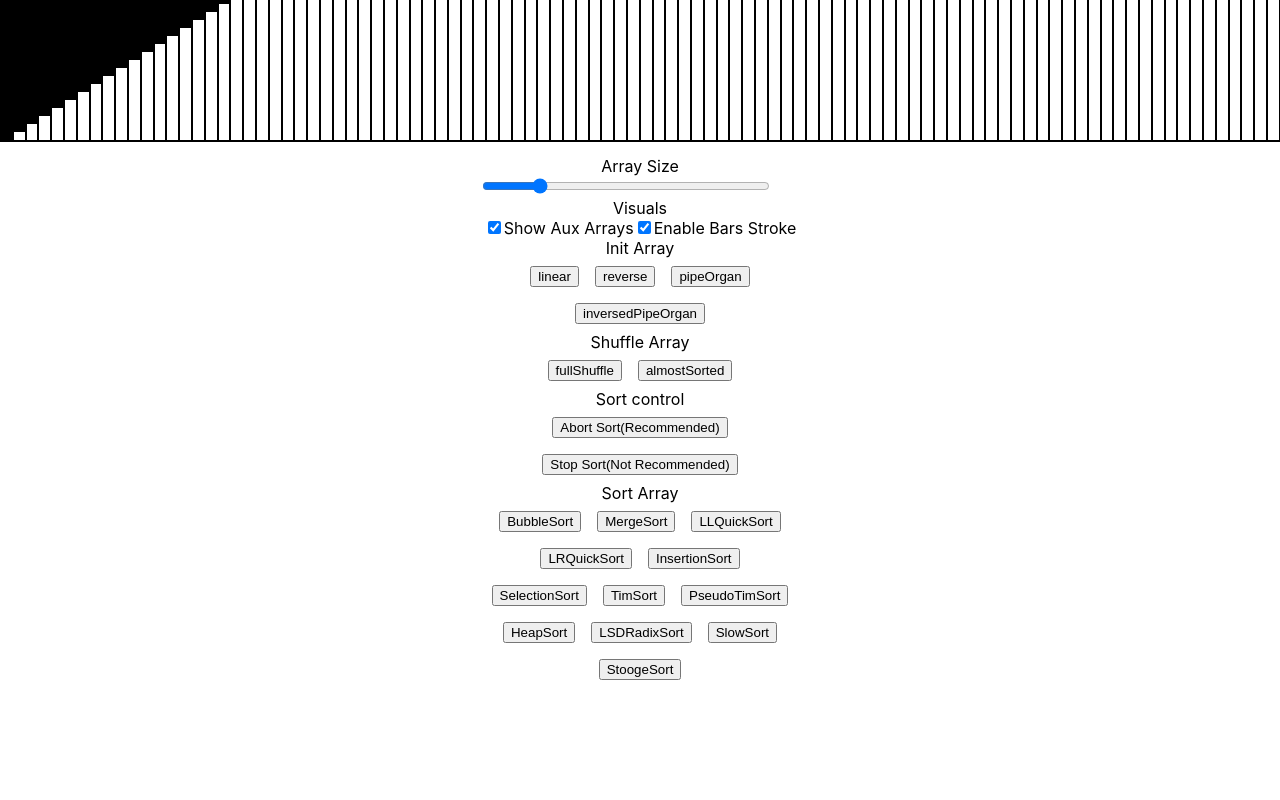
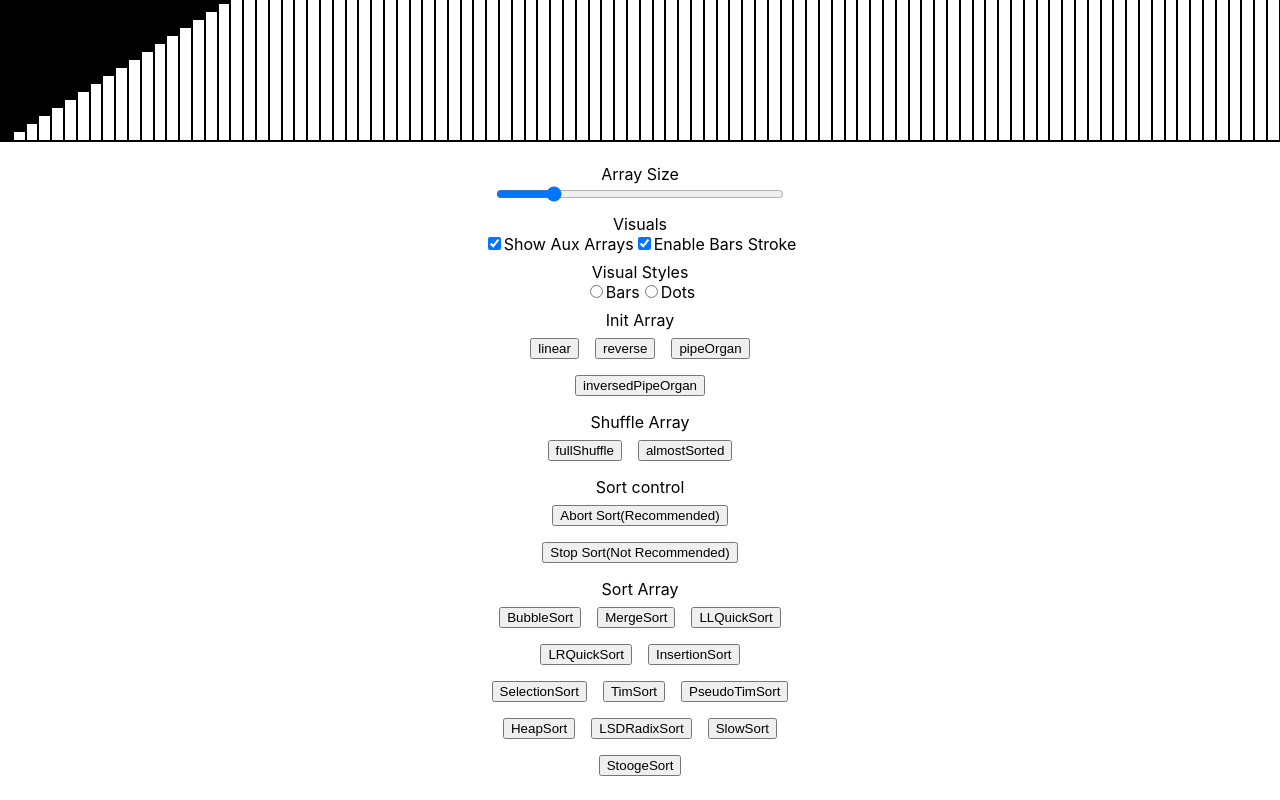
Before and after one commit to meetinger/array-visualizer, a React (Create React App) app: page / in a window 1280 px wide. Shown: the part 660-1460 px from the top of the page. Before the commit the page ends 1364 px from the top, so only its background shows below. Built offline with nearby package versions, Linux system fonts and the light colour scheme.

Commit message:
Add dots visual style

```diff
--- a/src/components/ArrayVisualizer/ArrayVisualizer.js
+++ b/src/components/ArrayVisualizer/ArrayVisualizer.js
@@ -37,6 +37,7 @@ export class ArrayVisualizer extends React.Component {
     Reads
     Writes
 
+    visualStyle
 
     constructor(props) {
         super(props);
@@ -59,6 +60,11 @@ export class ArrayVisualizer extends React.Component {
         this.Sorts = new Sorts(this);
         this.showAuxArrays = true
         this.enableBarsStroke = true
+        this.visualStyle = {
+            // style: "bars",
+            style: "bars",
+            barsStroke: true,
+        }
     }
 
     initArray(func, length, setToState=false) {
@@ -95,7 +101,12 @@ export class ArrayVisualizer extends React.Component {
     }
 
     setEnableBarsStroke(val){
-        this.enableBarsStroke = val;
+        this.visualStyle.barsStroke = val;
+        this.forceMainArrayUpdate()
+    }
+
+    setVisualStyle(val){
+        this.visualStyle.style = val;
         this.forceMainArrayUpdate()
     }
 
@@ -213,7 +224,7 @@ export class ArrayVisualizer extends React.Component {
             for (let i = this.state.auxArrays.length - 1; i >= 0; i--) {
                 tmp.push(
                     <ArrayWindow key={this.state.auxArrays.length - i} array={this.state.auxArrays[i]}
-                                 mainArray={this.state.array} height={100 / (1 + this.state.auxArrays.length)} enableBarsStroke = {this.enableBarsStroke} />
+                                 mainArray={this.state.array} height={100 / (1 + this.state.auxArrays.length)} visualProps = {this.visualStyle} />
                 )
             }
         }
@@ -227,7 +238,7 @@ export class ArrayVisualizer extends React.Component {
                 <div style={{height: "100vh"}}>
                 {/*<div>*/}
                     {this.genArrayWindows()}
-                    <ArrayWindow array={this.state.array} mainArray={this.state.array} height={this.showAuxArrays ? 100/(1+this.state.auxArrays.length) : 100} enableBarsStroke = {this.enableBarsStroke}/>
+                    <ArrayWindow array={this.state.array} mainArray={this.state.array} height={this.showAuxArrays ? 100/(1+this.state.auxArrays.length) : 100} visualProps={this.visualStyle}/>
                 </div>
                 <div>
                     <Controls arrayVisualizer={this} sorts={this.Sorts}/>
--- a/src/components/ArrayWindow/ArrayWindow.js
+++ b/src/components/ArrayWindow/ArrayWindow.js
@@ -1,47 +1,58 @@
 import React from 'react';
 import styles from "./ArrayWindow.module.scss";
 
-export function ArrayWindow(props){
+export function ArrayWindow(props) {
     let array = props.array
     let mainArray = props.mainArray
     let height = props.height
-    let borderEnabled = props.enableBarsStroke
-    // let style = props.style
+    let visualProps = props.visualProps
+    let borderEnabled = visualProps.barsStroke
+    let visualStyle = visualProps.style
     // console.log(array)
     let arr = []
 
-    // let border = borderEnabled ? {} : {border: "none"}
-
-    if(borderEnabled) {
+    if (visualStyle === "bars") {
+        let border = borderEnabled ? {} : {border: "none"}
         for (let i = 0; i < array.length; ++i) {
             let styleSheet = {
                 height: array[i].getValue() / mainArray.length * 100 + "%",
                 backgroundColor: "rgb(" + array[i].getColor() + ")",
+                ...border
             }
             arr.push(<div key={i} style={styleSheet} className={styles.bar}/>);
         }
-    }else{
-        for (let i = 0; i < array.length; ++i) {
+        for (let i = array.length; i < mainArray.length; ++i) {
             let styleSheet = {
-                height: array[i].getValue() / mainArray.length * 100 + "%",
-                backgroundColor: "rgb(" + array[i].getColor() + ")",
-                border: "none"
+                height: "0%",
+                backgroundColor: "rgb(255,255,255)",
             }
             arr.push(<div key={i} style={styleSheet} className={styles.bar}/>);
         }
+    } else if (visualStyle === "dots") {
+        for (let i = 0; i < array.length; ++i) {
+            let styleSheet = {
+                bottom: "calc(" + array[i].getValue() / mainArray.length * 100 + "% - 0.25rem)",
+                backgroundColor: "rgb(" + array[i].getColor() + ")",
+            }
+            arr.push(<div className={styles.dotContainer}>
+                <div key={i} style={styleSheet} className={styles.dot}/>
+            </div>);
+        }
+        for (let i = array.length; i < mainArray.length; ++i) {
+            let styleSheet = {
+                bottom: 0,
+                backgroundColor: "rgb(0, 0, 0)",
+            }
+            arr.push(<div className={styles.dotContainer}>
+                <div key={i} style={styleSheet} className={styles.dot}/>
+            </div>);
+        }
     }
-    for(let i = array.length;i < mainArray.length;++i){
-        let styleSheet = {
-            height: "0%",
-            backgroundColor: "rgb(255,255,255)",
-        }
-        arr.push(<div key={i} style={styleSheet} className={styles.bar}/>);
-    }
-    if(array.length===0){
+    if (array.length === 0) {
         return <div/>
     }
     return (
-        <div style={{width: "100%", height: height+"%"}}>
+        <div style={{width: "100%", height: height + "%"}}>
             <div className={styles.arrayContainer}>
                 {arr}
             </div>
--- a/src/components/Controls/Controls.js
+++ b/src/components/Controls/Controls.js
@@ -45,28 +45,28 @@ export class Controls extends React.Component {
         this.isControlShow = !this.isControlShow
     }
 
-    initArray(func){
+    initArray(func) {
         this.arrayVisualizer.initArray(func, this.arrayVisualizer.getArrLength(), true)
     }
 
-    shuffleArray(func){
+    shuffleArray(func) {
         this.arrayVisualizer.shuffleArray(func)
     }
 
-    sortArray(sortName){
-        this.sorts.runSort(sortName, 0, this.arrayVisualizer.getArrLength()-1)
+    sortArray(sortName) {
+        this.sorts.runSort(sortName, 0, this.arrayVisualizer.getArrLength() - 1)
     }
 
-    stopSort(){
+    stopSort() {
         this.arrayVisualizer.stopSort()
     }
 
-    abortSort(){
+    abortSort() {
         this.stopSort()
         this.initArray(initFunctions.linear)
     }
 
-    genInitFunctions(){
+    genInitFunctions() {
         // console.log(initFunctions)
         let tmp = []
         for (let i in initFunctions) {
@@ -77,19 +77,19 @@ export class Controls extends React.Component {
         return tmp;
     }
 
-    getSorts(){
+    getSorts() {
         let tmp = []
         let sortsNames = this.sorts.getSortsPaths()
         for (let i of sortsNames) {
-                tmp.push(
-                    <button key={i} onClick={this.sortArray.bind(this, i)}>{i}</button>)
+            tmp.push(
+                <button key={i} onClick={this.sortArray.bind(this, i)}>{i}</button>)
         }
         return tmp;
     }
 
-    getShuffles(){
+    getShuffles() {
         let tmp = []
-        for(let i in shuffles){
+        for (let i in shuffles) {
             tmp.push(
                 <button key={i} onClick={this.shuffleArray.bind(this, shuffles[i])}>{i}</button>
             )
@@ -97,14 +97,18 @@ export class Controls extends React.Component {
         return tmp;
     }
 
-    toggleShowAuxArrays(){
+    toggleShowAuxArrays() {
         let element = document.getElementById("auxArrShowCB")
         this.arrayVisualizer.setShowAuxArrays(element.checked)
     }
 
-    toggleBarsStroke(){
+    toggleBarsStroke() {
         let element = document.getElementById("enableStrokeCB")
         this.arrayVisualizer.setEnableBarsStroke(element.checked)
+    }
+
+    toggleVisualStyle(val){
+        this.arrayVisualizer.setVisualStyle(val)
     }
 
     render() {
@@ -113,41 +117,58 @@ export class Controls extends React.Component {
                 {/*<div onClick={this.toggleControlShow.bind(this)} id={styles.showToggleBtn}>&lt;&lt;</div>*/}
                 <div id={styles.controls}>
                     <div>
-                        <div className={styles.textCenter}>Array Size</div>
-                        <input id={styles.slider} type="range" min="10" max="500" defaultValue={this.arrayVisualizer.DEFAULT_ARR_LEN}
-                               step="10"
-                               onChange={this.updateArrLength.bind(this)}/>
-                        <div className={styles.textCenter}>
-                            <div>Visuals</div>
+                        <div>
+                            <div className={styles.sectionHeader}>Array Size</div>
+                            <input id={styles.slider} type="range" min="10" max="500"
+                                   defaultValue={this.arrayVisualizer.DEFAULT_ARR_LEN}
+                                   step="10"
+                                   onChange={this.updateArrLength.bind(this)}/>
+                        </div>
+                        <div>
+                            <div className={styles.sectionHeader}>Visuals</div>
                             <div>
-                                <input onChange={this.toggleShowAuxArrays.bind(this)} type="checkbox" id="auxArrShowCB" name="auxArrShowCB" defaultChecked={true}/>
-                                    <label htmlFor="auxArrShowCB">Show Aux Arrays</label>
+                                <input onChange={this.toggleShowAuxArrays.bind(this)} type="checkbox" id="auxArrShowCB"
+                                       name="auxArrShowCB" defaultChecked={true}/>
+                                <label htmlFor="auxArrShowCB">Show Aux Arrays</label>
 
-                                <input onChange={this.toggleBarsStroke.bind(this)} type="checkbox" id="enableStrokeCB" name="enableStrokeCB" defaultChecked={true}/>
+                                <input onChange={this.toggleBarsStroke.bind(this)} type="checkbox" id="enableStrokeCB"
+                                       name="enableStrokeCB" defaultChecked={true}/>
                                 <label htmlFor="enableStrokeCB">Enable Bars Stroke</label>
                             </div>
                         </div>
-                        <div className={styles.textCenter}>
-                            <div>Init Array</div>
+                        <div>
+                            <div className={styles.sectionHeader}>Visual Styles</div>
+                            <div>
+                                <input onChange={this.toggleVisualStyle.bind(this, "bars")} type="radio" id="barsRadioBtn"
+                                       name="visualStyle" value="bars"/>
+                                <label htmlFor="barsRadioBtn">Bars</label>
+
+                                <input onChange={this.toggleVisualStyle.bind(this, "dots")} type="radio" id="dotsRadioBtn"
+                                       name="visualStyle" value="dots"/>
+                                <label htmlFor="dotsRadioBtn">Dots</label>
+                            </div>
+                        </div>
+                        <div>
+                            <div className={styles.sectionHeader}>Init Array</div>
                             <div>{this.genInitFunctions()}</div>
                         </div>
 
-                        <div className={styles.textCenter}>
-                            <div>Shuffle Array</div>
+                        <div>
+                            <div className={styles.sectionHeader}>Shuffle Array</div>
                             <div>
                                 {/*<button onClick={this.shuffleArray.bind(this)}>Random</button>*/}
                                 <div>{this.getShuffles()}</div>
                             </div>
                         </div>
-                        <div className={styles.textCenter}>
-                            <div>Sort control</div>
+                        <div>
+                            <div className={styles.sectionHeader}>Sort control</div>
                             <div>
                                 <button onClick={this.abortSort.bind(this)}>Abort Sort(Recommended)</button>
                                 <button onClick={this.stopSort.bind(this)}>Stop Sort(Not Recommended)</button>
                             </div>
                         </div>
-                        <div className={styles.textCenter}>
-                            <div>Sort Array</div>
+                        <div>
+                            <div className={styles.sectionHeader}>Sort Array</div>
                             <div>
                                 {this.getSorts()}
                             </div>
--- a/src/components/Controls/Controls.module.scss
+++ b/src/components/Controls/Controls.module.scss
@@ -13,6 +13,7 @@
   //display: flex;
   //justify-content: center;
   margin: auto;
+  text-align: center;
 }
 
 #showToggleBtn {
@@ -36,3 +37,7 @@
 button{
   margin: 0.5rem
 }
+.sectionHeader{
+  margin-top: 0.5rem;
+  text-align: center;
+}
--- a/src/components/Stats/Stats.module.scss
+++ b/src/components/Stats/Stats.module.scss
@@ -7,4 +7,5 @@
   position: absolute;
   top:0;
   left:0;
+  z-index: 1;
 }
```
Also changed, not shown: src/components/ArrayWindow/ArrayWindow.module.scss (+13 -0 lines).
